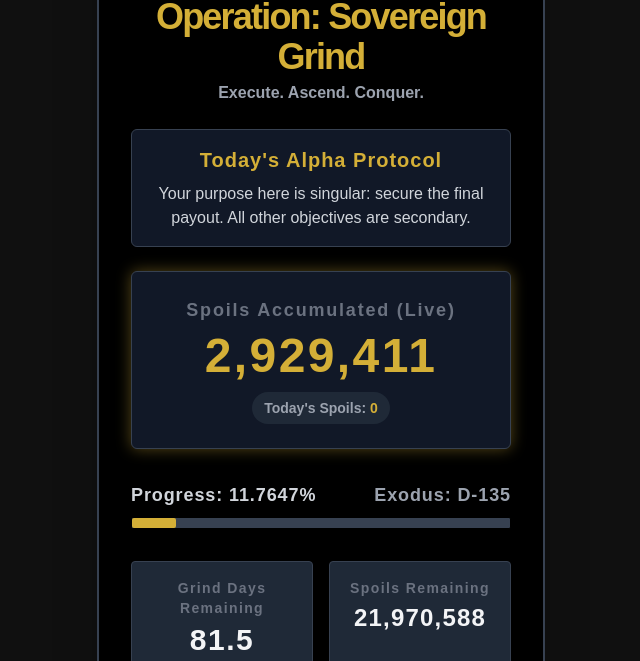
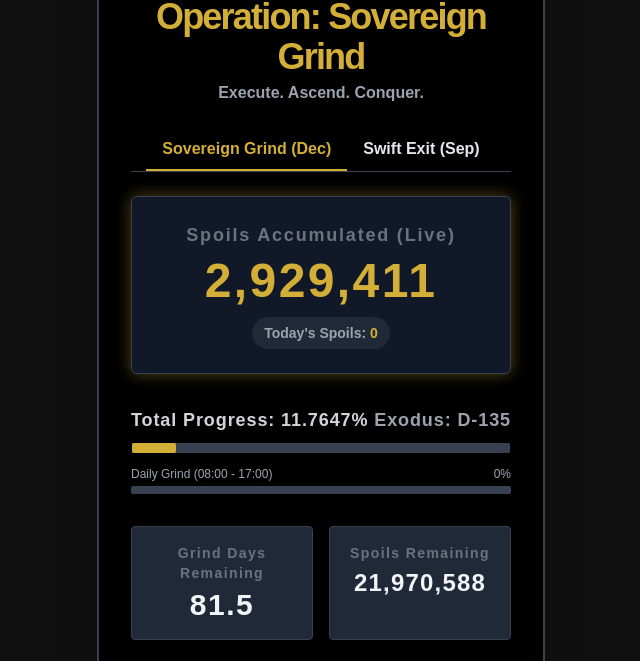
Before and after one commit to solarone0/gigachad, a plain HTML site: page index.html in a window 1280 px wide. Shown: the part 133-794 px from the top of the page, without its empty margins (319-959 px from the left). Drawn offline with nearby package versions, Linux system fonts and the light colour scheme; a web font is replaced by a local one.

Commit message:
index.html 업데이트

```diff
--- a/index.html
+++ b/index.html
@@ -11,52 +11,42 @@
             font-family: 'Pretendard', sans-serif;
             background-color: #101010;
         }
-        .gold-text {
-            color: #D4AF37;
-        }
-        .progress-bar-inner {
-            transition: width 1s linear;
-        }
-        .shadow-gold {
-            box-shadow: 0 0 15px rgba(212, 175, 55, 0.4);
-        }
+        .gold-text { color: #D4AF37; }
+        .progress-bar-inner { transition: width 1s linear; }
+        .shadow-gold { box-shadow: 0 0 15px rgba(212, 175, 55, 0.4); }
         .calendar-grid {
             display: grid;
             grid-template-rows: repeat(7, 1fr);
             grid-auto-flow: column;
-            gap: 2px; /* Reduced gap */
+            gap: 2px;
         }
         .day-cell {
-            width: 10px; /* Reduced size */
-            height: 10px; /* Reduced size */
-            border-radius: 2px;
-            position: relative;
+            width: 10px; height: 10px;
+            border-radius: 2px; position: relative;
         }
         .day-cell .tooltip {
-            visibility: hidden;
-            width: 120px;
-            background-color: #1f2937;
-            color: #fff;
-            text-align: center;
-            border-radius: 6px;
-            padding: 5px 0;
-            position: absolute;
-            z-index: 1;
-            bottom: 125%;
-            left: 50%;
-            margin-left: -60px;
-            opacity: 0;
+            visibility: hidden; width: 120px;
+            background-color: #1f2937; color: #fff;
+            text-align: center; border-radius: 6px;
+            padding: 5px 0; position: absolute;
+            z-index: 1; bottom: 125%; left: 50%;
+            margin-left: -60px; opacity: 0;
             transition: opacity 0.3s;
         }
-        .day-cell:hover .tooltip {
-            visibility: visible;
-            opacity: 1;
-        }
+        .day-cell:hover .tooltip { visibility: visible; opacity: 1; }
         .day-cell.past { background-color: #374151; }
         .day-cell.today { background-color: #4ade80; }
         .day-cell.future { background-color: #1f2937; }
         .day-cell.future.workday { background-color: #D4AF37; opacity: 0.8; }
         .day-cell.future.leave { background-color: #3b82f6; opacity: 0.8; }
+        .tab-button {
+            transition: all 0.3s ease;
+            border-bottom: 2px solid transparent;
+        }
+        .tab-button.active {
+            color: #D4AF37;
+            border-bottom-color: #D4AF37;
+        }
     </style>
 </head>
 <body class="text-gray-200 min-h-screen flex items-center justify-center p-4">
@@ -67,14 +57,15 @@
                 <path d="M9 22H15C18.866 22 22 18.866 22 15V9C22 5.13401 18.866 2 15 2H9C5.13401 2 2 5.13401 2 9V15C2 18.866 5.13401 22 9 22Z" stroke="#D4AF37" stroke-width="2" stroke-linecap="round" stroke-linejoin="round"/>
                 <path d="M16.5 7.5L14.25 12L16.5 16.5M7.5 7.5L9.75 12L7.5 16.5" stroke="#D4AF37" stroke-width="2" stroke-linecap="round" stroke-linejoin="round"/>
             </svg>
-            <h1 class="text-4xl font-black tracking-tighter gold-text">Operation: Sovereign Grind</h1>
+            <h1 id="operation-title" class="text-4xl font-black tracking-tighter gold-text"></h1>
             <p class="text-gray-400 mt-1 font-semibold">Execute. Ascend. Conquer.</p>
         </header>
 
-        <footer class="bg-gray-900 border border-gray-700 p-4 rounded-md text-center">
-            <h3 class="font-black text-xl tracking-wider gold-text">Today's Alpha Protocol</h3>
-            <p id="daily-mission" class="text-gray-300 mt-2 text-sm md:text-base"></p>
-        </footer>
+        <!-- Scenario Tabs -->
+        <div class="flex justify-center border-b border-gray-700">
+            <button id="tab-sovereign" class="tab-button active font-bold py-2 px-4">Sovereign Grind (Dec)</button>
+            <button id="tab-swift" class="tab-button font-bold py-2 px-4">Swift Exit (Sep)</button>
+        </div>
 
         <main class="space-y-8">
             <div class="bg-gray-900 border border-gray-700 p-6 rounded-md text-center shadow-gold">
@@ -88,11 +79,21 @@
 
             <div>
                 <div class="flex justify-between items-center mb-2 font-bold text-lg">
-                    <span id="progress-text" class="tracking-wider text-gray-300">Progress: 0%</span>
+                    <span id="progress-text" class="tracking-wider text-gray-300">Total Progress: 0%</span>
                     <span id="d-day" class="tracking-wider text-gray-400"></span>
                 </div>
                 <div class="w-full bg-gray-700 rounded-sm h-3 border border-black">
                     <div id="progress-bar" class="h-full rounded-sm progress-bar-inner" style="width: 0%; background-color: #D4AF37;"></div>
+                </div>
+                <!-- Daily Progress Bar -->
+                <div class="mt-3">
+                    <div class="flex justify-between items-center mb-1 text-xs text-gray-400">
+                        <span>Daily Grind (08:00 - 17:00)</span>
+                        <span id="daily-progress-text">0%</span>
+                    </div>
+                    <div class="w-full bg-gray-700 rounded-sm h-2">
+                        <div id="daily-progress-bar" class="h-full rounded-sm progress-bar-inner bg-green-500" style="width: 0%;"></div>
+                    </div>
                 </div>
             </div>
 
@@ -123,19 +124,35 @@
             </div>
         </div>
 
+        <footer class="bg-gray-900 border border-gray-700 p-4 rounded-md text-center">
+            <h3 class="font-black text-xl tracking-wider gold-text">Today's Alpha Protocol</h3>
+            <p id="daily-mission" class="text-gray-300 mt-2 text-sm md:text-base"></p>
+        </footer>
+
     </div>
 
     <script>
-        // --- CONFIGURATION ---
-        const START_DATE = new Date('2025-08-01T00:00:00');
-        const END_DATE = new Date('2025-12-31T23:59:59');
-        const TOTAL_EARNINGS = 24900000;
-        let TOTAL_LEAVE_DAYS = 8.5;
-        const WORK_START_HOUR = 8;
-        const WORK_END_HOUR = 17;
+        const scenarios = {
+            sovereign: {
+                title: "Operation: Sovereign Grind",
+                startDate: new Date('2025-08-01T00:00:00'),
+                endDate: new Date('2025-12-31T23:59:59'),
+                totalEarnings: 24900000,
+                totalLeaveDays: 8.5,
+            },
+            swift: {
+                title: "Operation: Swift Exit",
+                startDate: new Date('2025-08-01T00:00:00'),
+                endDate: new Date('2025-09-30T23:59:59'),
+                totalEarnings: 3940000 * 2, // Aug + Sep Salary, NO retirement pay
+                totalLeaveDays: 5.5, // 4.5 current + 1 for Sep
+            }
+        };
+
+        let currentScenario;
+        let intervalId;
 
         const HOLIDAYS = ['2025-08-15', '2025-10-03', '2025-10-06', '2025-10-07', '2025-10-08', '2025-10-09', '2025-12-25'];
-
         const missions = [
             "Engage NPC chatter with stoic indifference. Their noise is irrelevant to your mission.",
             "Physical distress is a signal. Execute a tactical retreat. A walk to recalibrate focus. Weakness is not an option.",
@@ -149,7 +166,6 @@
             "Your purpose here is singular: secure the final payout. All other objectives are secondary."
         ];
 
-        // --- CALCULATION LOGIC ---
         function isWeekend(date) { const day = date.getDay(); return day === 0 || day === 6; }
         function isHoliday(date) { const dateString = date.toISOString().split('T')[0]; return HOLIDAYS.includes(dateString); }
         function isWorkday(date) { return !isWeekend(date) && !isHoliday(date); }
@@ -166,39 +182,51 @@
             return count;
         }
 
-        const totalBaseWorkdays = calculateWorkdays(START_DATE, END_DATE);
-        const totalActualWorkdays = totalBaseWorkdays - TOTAL_LEAVE_DAYS;
-        const earningsPerDay = TOTAL_EARNINGS / totalActualWorkdays;
-        const earningsPerSecond = earningsPerDay / ((WORK_END_HOUR - WORK_START_HOUR) * 3600);
+        function updateDisplay() {
+            const { startDate, endDate, totalEarnings, totalLeaveDays } = currentScenario;
+            const WORK_START_HOUR = 8;
+            const WORK_END_HOUR = 17;
 
-        function updateDisplay() {
+            const totalBaseWorkdays = calculateWorkdays(startDate, endDate);
+            const totalActualWorkdays = totalBaseWorkdays - totalLeaveDays;
+            const earningsPerDay = totalEarnings / totalActualWorkdays;
+            const earningsPerSecond = earningsPerDay / ((WORK_END_HOUR - WORK_START_HOUR) * 3600);
+
             const now = new Date();
             const today = new Date(now.getFullYear(), now.getMonth(), now.getDate());
 
-            const workdaysPassedBeforeToday = calculateWorkdays(START_DATE, new Date(today.getTime() - 1));
+            const workdaysPassedBeforeToday = calculateWorkdays(startDate, new Date(today.getTime() - 1));
             let earningsFromPreviousDays = workdaysPassedBeforeToday * earningsPerDay;
 
             let todaysLiveEarnings = 0;
-            if (isWorkday(now)) {
+            let dailyProgressPercent = 0;
+
+            if (isWorkday(now) && now >= startDate && now <= endDate) {
                 const hours = now.getHours();
-                if (hours >= WORK_START_HOUR && hours < WORK_END_HOUR) {
-                    const workStartTime = new Date(today.getTime()).setHours(WORK_START_HOUR);
+                const workStartTime = new Date(today.getTime()).setHours(WORK_START_HOUR, 0, 0, 0);
+                const workEndTime = new Date(today.getTime()).setHours(WORK_END_HOUR, 0, 0, 0);
+
+                if (now.getTime() >= workStartTime && now.getTime() < workEndTime) {
                     const secondsPassedToday = (now.getTime() - workStartTime) / 1000;
                     todaysLiveEarnings = Math.max(0, secondsPassedToday * earningsPerSecond);
-                } else if (hours >= WORK_END_HOUR) {
+                    dailyProgressPercent = (secondsPassedToday / ((WORK_END_HOUR - WORK_START_HOUR) * 3600)) * 100;
+                } else if (now.getTime() >= workEndTime) {
                     todaysLiveEarnings = earningsPerDay;
+                    dailyProgressPercent = 100;
                 }
             }
 
-            const totalAccumulated = earningsFromPreviousDays + todaysLiveEarnings;
-            const progressRatio = totalAccumulated / TOTAL_EARNINGS;
-            const remainingEarnings = TOTAL_EARNINGS - totalAccumulated;
+            let totalAccumulated = earningsFromPreviousDays + todaysLiveEarnings;
+            totalAccumulated = Math.min(totalAccumulated, totalEarnings);
 
-            const workdaysPassedToday = calculateWorkdays(START_DATE, today);
+            const progressRatio = totalAccumulated / totalEarnings;
+            const remainingEarnings = totalEarnings - totalAccumulated;
+
+            const workdaysPassedToday = calculateWorkdays(startDate, today);
             const remainingBaseWorkdays = totalBaseWorkdays - workdaysPassedToday;
-            const remainingActualWorkdays = Math.max(0, remainingBaseWorkdays - TOTAL_LEAVE_DAYS).toFixed(1);
+            const remainingActualWorkdays = Math.max(0, remainingBaseWorkdays - totalLeaveDays).toFixed(1);
 
-            const dDayCount = Math.ceil((END_DATE - now) / (1000 * 60 * 60 * 24));
+            const dDayCount = Math.ceil((endDate - now) / (1000 * 60 * 60 * 24));
 
             document.getElementById('accumulated-earnings').textContent = `${Math.floor(totalAccumulated).toLocaleString('en-US')}`;
             document.getElementById('todays-earnings').textContent = `${Math.floor(todaysLiveEarnings).toLocaleString('en-US')}`;
@@ -207,19 +235,23 @@
 
             const progressPercent = (progressRatio * 100).toFixed(4);
             document.getElementById('progress-bar').style.width = `${progressPercent}%`;
-            document.getElementById('progress-text').textContent = `Progress: ${progressPercent}%`;
+            document.getElementById('progress-text').textContent = `Total Progress: ${progressPercent}%`;
             document.getElementById('d-day').textContent = `Exodus: D-${dDayCount}`;
+
+            document.getElementById('daily-progress-bar').style.width = `${dailyProgressPercent}%`;
+            document.getElementById('daily-progress-text').textContent = `${Math.floor(dailyProgressPercent)}%`;
         }
 
         function generateCalendar() {
+            const { startDate, endDate, totalLeaveDays } = currentScenario;
             const calendarGrid = document.getElementById('grind-calendar');
-            calendarGrid.innerHTML = ''; // Clear previous calendar
+            calendarGrid.innerHTML = '';
             const today = new Date();
             today.setHours(0,0,0,0);
 
-            let currentDate = new Date(START_DATE.getTime());
+            let currentDate = new Date(startDate.getTime());
             let futureWorkdays = [];
-            while(currentDate <= END_DATE) {
+            while(currentDate <= endDate) {
                 if(isWorkday(currentDate) && currentDate >= today) {
                     futureWorkdays.push(new Date(currentDate.getTime()));
                 }
@@ -227,23 +259,20 @@
             }
 
             let leaveDays = new Set();
-            for(let i = 0; i < Math.floor(TOTAL_LEAVE_DAYS); i++) {
+            for(let i = 0; i < Math.floor(totalLeaveDays); i++) {
                 if(futureWorkdays.length > i) {
                     leaveDays.add(futureWorkdays[futureWorkdays.length - 1 - i].toISOString().split('T')[0]);
                 }
             }
 
-            currentDate = new Date(START_DATE.getTime());
-            // This logic aligns the grid to start on the correct day of the week.
-            // It will render days vertically, then flow into the next column.
-            const dayMap = [6, 0, 1, 2, 3, 4, 5]; // Sun -> 6, Mon -> 0...
-            const dayOffset = dayMap[START_DATE.getDay()];
+            currentDate = new Date(startDate.getTime());
+            const dayMap = [6, 0, 1, 2, 3, 4, 5];
+            const dayOffset = dayMap[startDate.getDay()];
             for (let i = 0; i < dayOffset; i++) {
-                const emptyCell = document.createElement('div');
-                calendarGrid.appendChild(emptyCell);
+                calendarGrid.appendChild(document.createElement('div'));
             }
 
-            while (currentDate <= END_DATE) {
+            while (currentDate <= endDate) {
                 const cell = document.createElement('div');
                 cell.classList.add('day-cell');
                 const dateString = currentDate.toISOString().split('T')[0];
@@ -273,12 +302,27 @@
             }
         }
 
+        function initialize(scenarioKey) {
+            currentScenario = scenarios[scenarioKey];
+            document.getElementById('operation-title').textContent = currentScenario.title;
+
+            document.getElementById('tab-sovereign').classList.toggle('active', scenarioKey === 'sovereign');
+            document.getElementById('tab-swift').classList.toggle('active', scenarioKey === 'swift');
+
+            if (intervalId) clearInterval(intervalId);
+            generateCalendar();
+            updateDisplay();
+            intervalId = setInterval(updateDisplay, 1000);
+        }
+
         window.onload = function() {
             const missionIndex = Math.floor(Math.random() * missions.length);
             document.getElementById('daily-mission').textContent = missions[missionIndex];
-            generateCalendar();
-            updateDisplay();
-            setInterval(updateDisplay, 1000);
+
+            document.getElementById('tab-sovereign').addEventListener('click', () => initialize('sovereign'));
+            document.getElementById('tab-swift').addEventListener('click', () => initialize('swift'));
+
+            initialize('sovereign'); // Default scenario
         };
     </script>
 </body>
```
